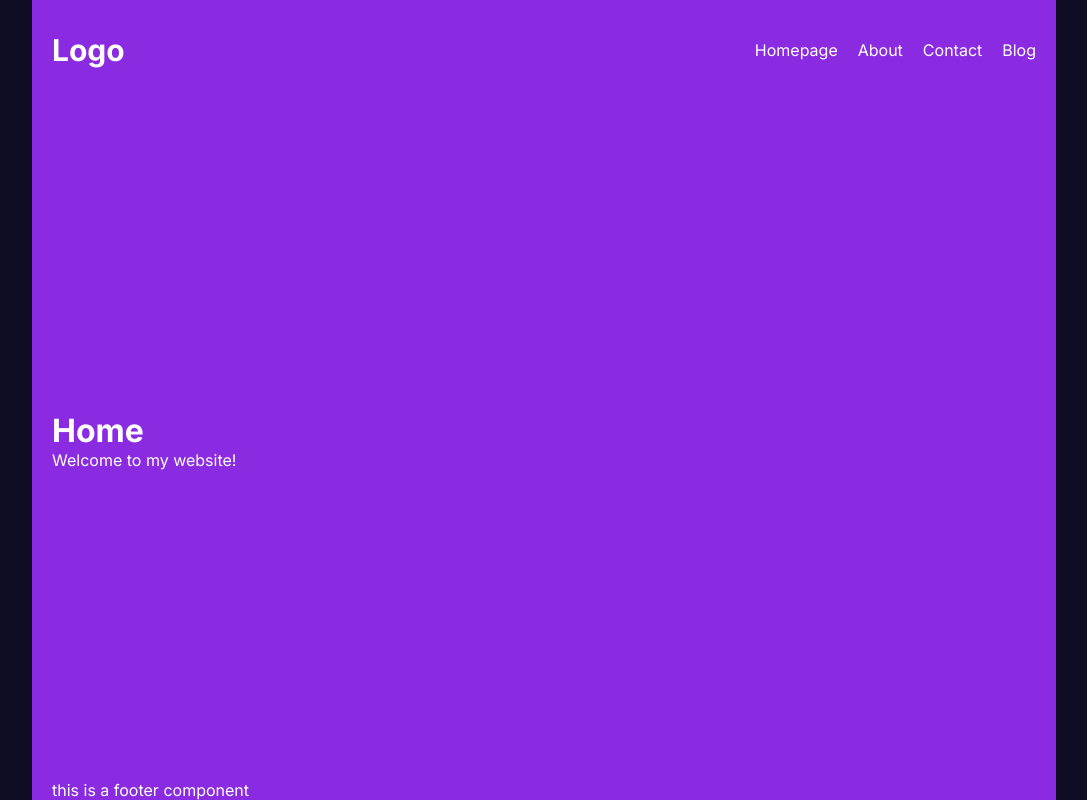
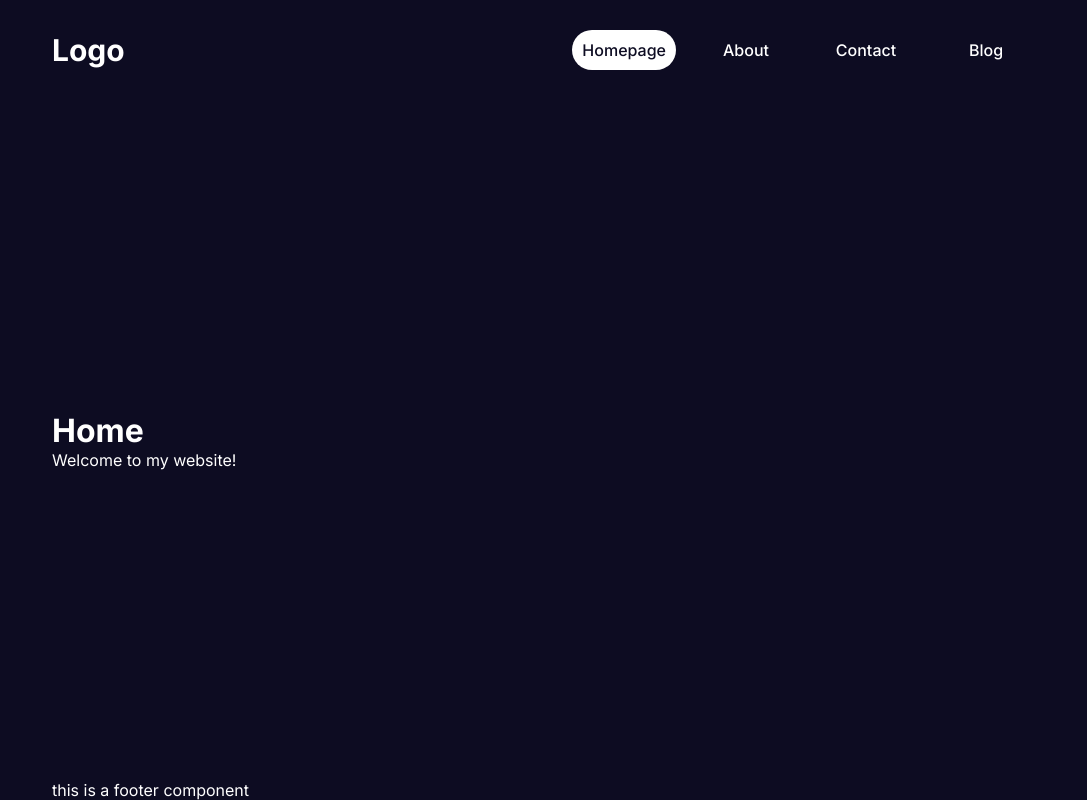
Before and after one commit to yuka3069/lambdev-blog, a Next.js app: page / in a window 1280 px wide. Shown: the whole page, without its empty margins (96-1183 px from the left). Built offline with nearby package versions, Linux system fonts and the light colour scheme.

Commit message:
complete navLink part

```diff
--- a/src/app/contact/page.jsx
+++ b/src/app/contact/page.jsx
@@ -0,0 +1,5 @@
+const ContactPage = () => {
+  return <div>this is a contact page!</div>;
+};
+
+export default ContactPage;
--- a/src/app/globals.css
+++ b/src/app/globals.css
@@ -29,7 +29,7 @@
   display: flex;
   flex-direction: column;
   justify-content: space-between;
-  background-color: blueviolet;
+  background-color: var(--bg);
 }
 @media (max-width: 1536px) {
   .container {
--- a/src/components/navbar/Links/navLink/navLink.jsx
+++ b/src/components/navbar/Links/navLink/navLink.jsx
@@ -1,9 +1,19 @@
+"use client";
+
 import Link from "next/link";
-import styles from "./NavLink.module.css";
+import styles from "./navLink.module.css";
+import { usePathname } from "next/navigation";
 
 const NavLink = ({ item }) => {
+  const pathName = usePathname();
+
   return (
-    <Link href={item.path} className={styles.link}>
+    <Link
+      href={item.path}
+      className={`${styles.container} ${
+        pathName === item.path && styles.active
+      }`}
+    >
       {item.title}
     </Link>
   );
--- a/src/components/navbar/Links/navLink/navLink.module.css
+++ b/src/components/navbar/Links/navLink/navLink.module.css
@@ -0,0 +1,11 @@
+.container {
+  min-width: 100px;
+  padding: 10px;
+  border-radius: 20px;
+  font-weight: 500;
+  text-align: center;
+}
+.active {
+  background-color: var(--text);
+  color: var(--bg);
+}
```
